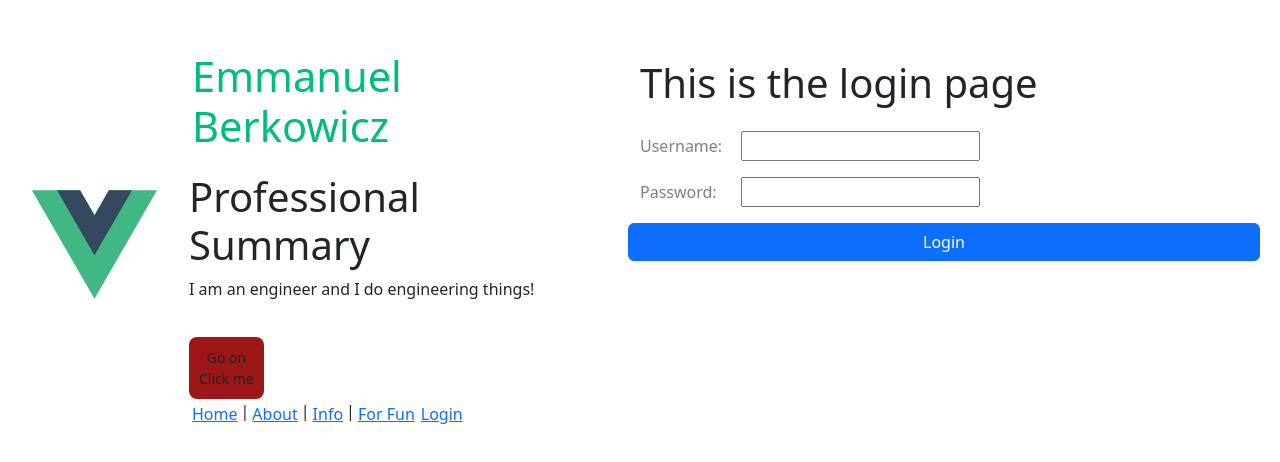
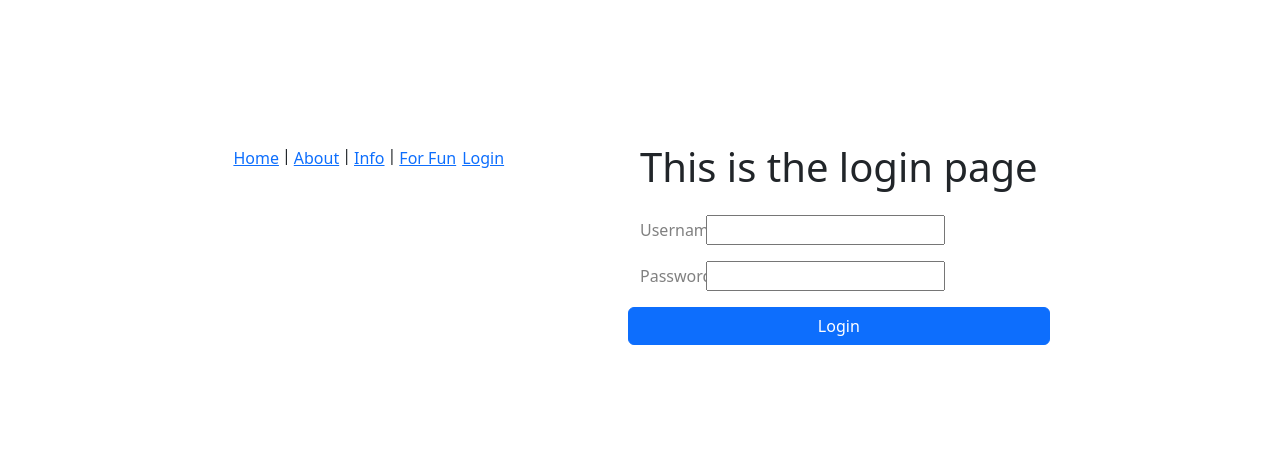
Before and after one commit to AnosVoldygod/emmanwebsite-, a Vue app: page /Login in a window 1280 px wide. Shown: the part 156-618 px from the top of the page. Built offline with nearby package versions, Linux system fonts and the light colour scheme.

Commit message:
Removed the template vuejs website formatting.

```diff
--- a/src/App.vue
+++ b/src/App.vue
@@ -5,11 +5,7 @@ import ProfSummary from './components/ProfSummary.vue'
 
 <template>
   <header>
-    <img alt="Vue logo" class="logo" src="./assets/logo.svg" width="125" height="125" />
-    <div class="wrapper">
-      <WelcomeSection username="Emmanuel Berkowicz" />
-      <ProfSummary />
-
+    <div class="row">
       <nav class="nav">
         <router-link to="/">Home</router-link> | <router-link to="/about">About</router-link> |
         <router-link to="/info">Info</router-link> |
@@ -23,32 +19,3 @@ import ProfSummary from './components/ProfSummary.vue'
     <router-view></router-view>
   </main>
 </template>
-
-<style scoped>
-header {
-  line-height: 1.5;
-}
-
-.logo {
-  display: block;
-  margin: 0 auto 2rem;
-}
-
-@media (min-width: 1024px) {
-  header {
-    display: flex;
-    place-items: center;
-    padding-right: calc(var(--section-gap) / 2);
-  }
-
-  .logo {
-    margin: 0 2rem 0 0;
-  }
-
-  header .wrapper {
-    display: flex;
-    place-items: flex-start;
-    flex-wrap: wrap;
-  }
-}
-</style>
--- a/src/router/index.js
+++ b/src/router/index.js
@@ -21,11 +21,11 @@ const router = createRouter({
   routes,
 })
 
-router.beforeEach((to, from) => {
-  if (to.name !== 'Login' && !isAuthenticated.value) {
-    return { name: 'Login' } // redirect
-  }
-  return true // allow navigation
-})
+// router.beforeEach((to, from) => {
+//   if (to.name !== 'Login' && !isAuthenticated.value) {
+//     return { name: 'Login' } // redirect
+//   }
+//   return true // allow navigation
+// })
 
 export default router
--- a/src/views/Login.vue
+++ b/src/views/Login.vue
@@ -11,7 +11,7 @@ const loginDetails = ref({
 })
 
 const loginAttempt = () => {
-  if (loginDetails.value.username === 'emmanuel') {
+  if (loginDetails.value.password === 'emmanuel') {
     isAuthenticated.value = true
     router.push('/') // redirect to home
   }
```
